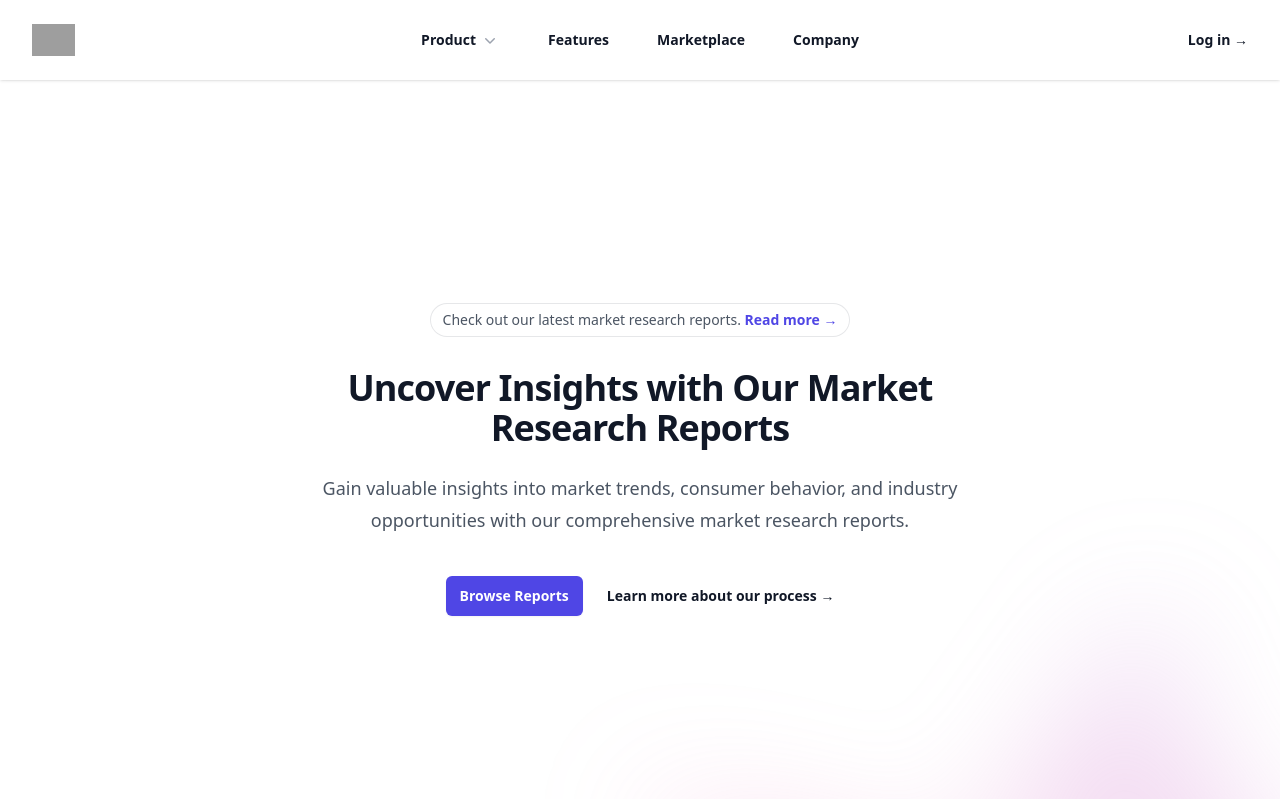
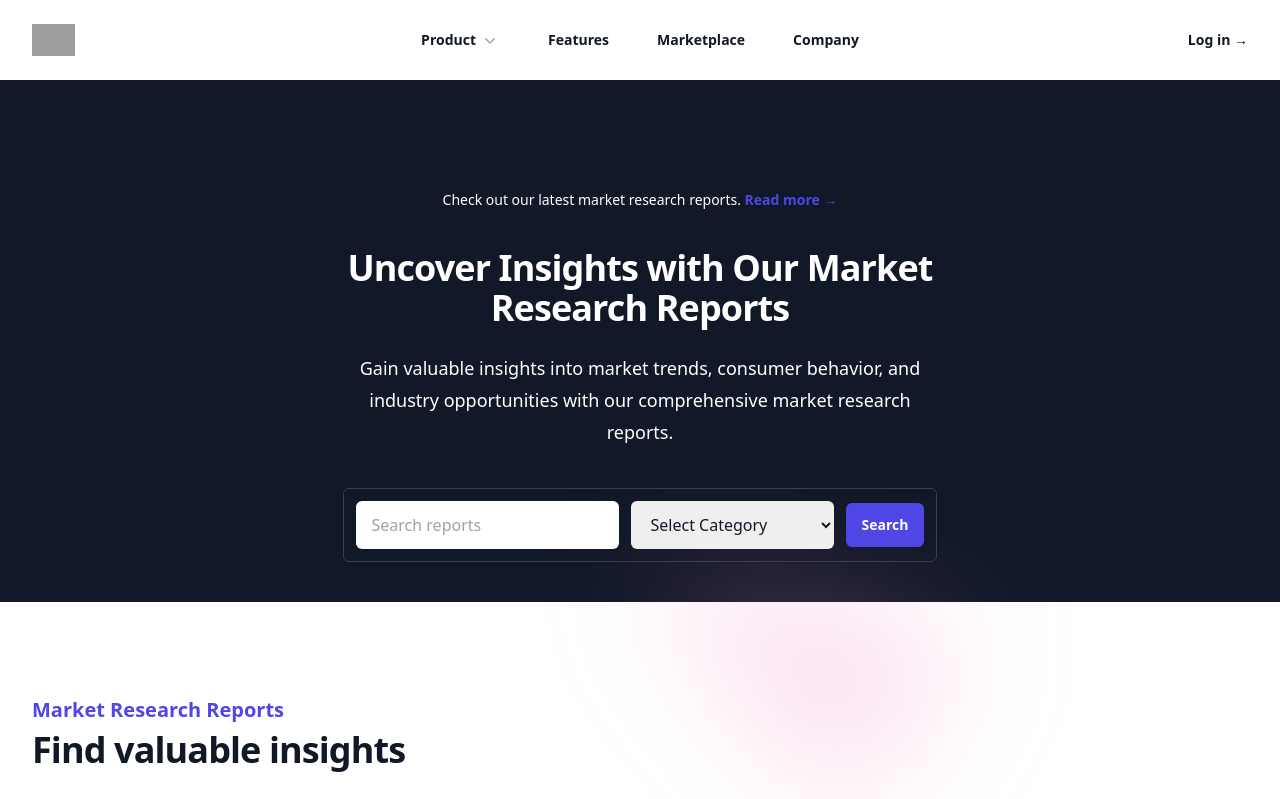
Before and after one commit to rjkolekar/marketrs, a React (Create React App) app: page / in a window 1280 px wide. Shown: the top 799 px of the page. Built offline with nearby package versions, Linux system fonts and the light colour scheme; grey boxes are pictures that could not be loaded.

Commit message:
some designs update

```diff
--- a/src/components/pages/Home.js
+++ b/src/components/pages/Home.js
@@ -2,14 +2,15 @@ import MarketPlace from './MarketPlace'
 import Stats from '../common/Stats'
 import Testimonials from '../common/Testimonials'
 import OurClients from '../common/OurClients'
+import { Link } from 'react-router-dom'
 
 export default function Example() {
   return (
-    <div className="bg-white ">
-      <div className="relative isolate px-6 lg:px-8">
-        <div className="mx-auto max-w-2xl py-3 sm:py-48 lg:py-56">
+    <div className="bg-gray-900 py-12 sm:py-10 lg:py-16">
+      <div className="relative isolate px-6 lg:px-8 mx-auto max-w-2xl">
+        <div className="mx-auto max-w-2xl py-3 sm:py-48 lg:py-10">
           <div className="hidden sm:mb-8 sm:flex sm:justify-center">
-            <div className="relative rounded-full px-3 py-1 text-sm leading-6 text-gray-600 ring-1 ring-gray-900/10 hover:ring-gray-900/20">
+            <div className="relative rounded-full px-3 py-1 text-sm leading-6 text-white ring-1 ring-gray-900/10 hover:ring-gray-900/20">
               Check out our latest market research reports.{' '}
               <a href="#" className="font-semibold text-indigo-600">
                 <span className="absolute inset-0" aria-hidden="true" />
@@ -18,23 +19,41 @@ export default function Example() {
             </div>
           </div>
           <div className="text-center">
-            <h1 className="text-2xl font-bold tracking-tight text-gray-900 sm:text-4xl">
+            <h1 className="text-2xl font-bold tracking-tight text-white sm:text-4xl">
               Uncover Insights with Our Market Research Reports
             </h1>
-            <p className="mt-6 text-lg leading-8 text-gray-600">
+            <p className="mt-6 text-lg leading-8 text-white">
               Gain valuable insights into market trends, consumer behavior, and industry opportunities with our
               comprehensive market research reports.
             </p>
             <div className="mt-10 flex items-center justify-center gap-x-6">
-              <a
-                href="#"
-                className="rounded-md bg-indigo-600 px-3.5 py-2.5 text-sm font-semibold text-white shadow-sm hover:bg-indigo-500 focus-visible:outline focus-visible:outline-2 focus-visible:outline-offset-2 focus-visible:outline-indigo-600"
-              >
-                Browse Reports
-              </a>
-              <a href="#" className="text-sm font-semibold leading-6 text-gray-900">
-                Learn more about our process <span aria-hidden="true">→</span>
-              </a>
+
+              {/* Add search box content here */}
+              <div className="flex items-center border border-gray-700 rounded-md shadow-sm p-2 sm:p-3">
+  <input
+    type="text"
+    placeholder="Search reports"
+    className="flex-grow px-3 py-2 sm:py-3 sm:px-4 rounded-md focus:outline-none focus:ring-white focus:border-white text-gray-900"
+  />
+  <select
+    className="px-3 py-2 sm:py-3 sm:px-4 ml-2 sm:ml-3 rounded-md focus:outline-none focus:ring-white focus:border-white text-gray-900"
+  >
+    <option value="" selected disabled>
+      Select Category
+    </option>
+    <option value="consumer-behavior">Consumer Behavior</option>
+    <option value="market-trends">Market Trends</option>
+    <option value="competitor-analysis">Competitor Analysis</option>
+    {/* Add more categories here */}
+  </select>
+  <button
+    className="ml-2 sm:ml-3 rounded-md bg-indigo-600 px-4 py-2 sm:py-3 text-sm font-semibold text-white shadow-sm hover:bg-indigo-500 focus:outline-none focus:ring-2 focus:ring-offset-2 focus:ring-indigo-500"
+  >
+    Search
+  </button>
+</div>
+
+
             </div>
           </div>
         </div>
@@ -56,5 +75,5 @@ export default function Example() {
       <Testimonials />
       <OurClients />
     </div>
-  )
+  );
 }
```
